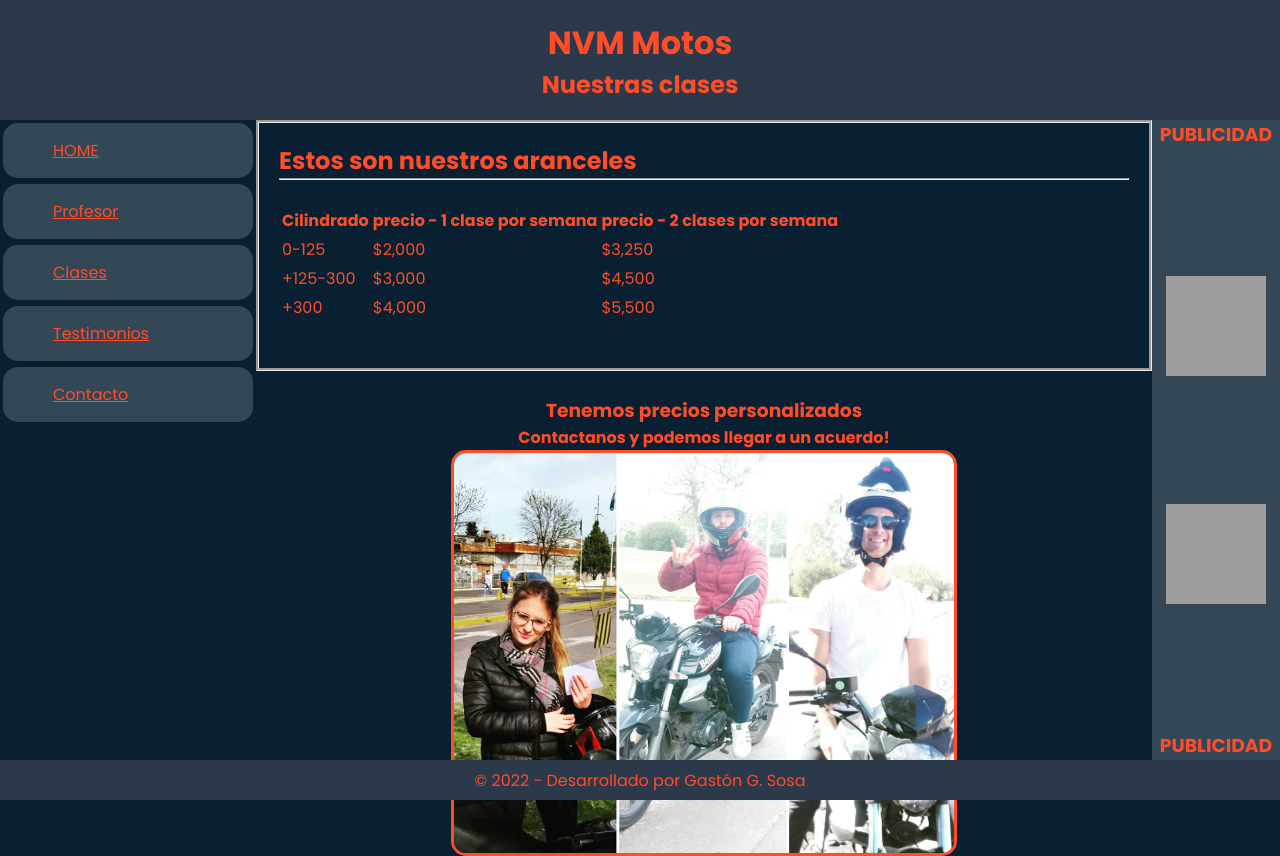
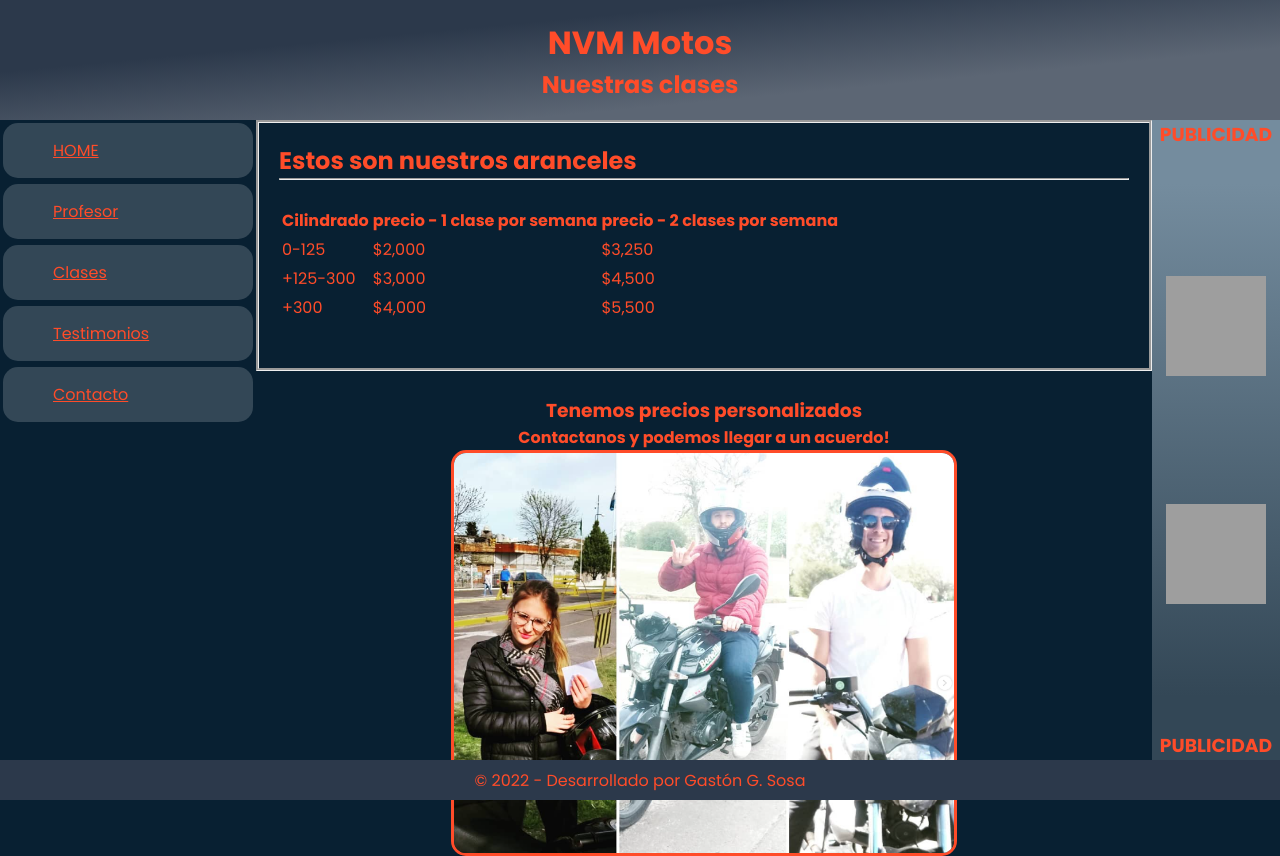
Before and after one commit to GastonGSosa/nvm_motos, a plain HTML site: page sections/clases.html in a window 1280 px wide. Drawn offline with Linux system fonts and the light colour scheme; grey boxes are pictures that could not be loaded.

Commit message:
Added gradients and animations

```diff
--- a/css/styles.css
+++ b/css/styles.css
@@ -354,20 +354,20 @@ html, body{
     height:100%;
 }
 header{
-    background-color: #2C394B;
+    background-image: linear-gradient( to right bottom,#2C394B 30%, #5c6674 70%);
     top: 0;
     display: flex;
     flex-flow: column nowrap;
     justify-content: center;
     align-items: center;
 }
-h1{
-    background-color: #2C394B;
+
+aside{
+    background-image: linear-gradient(to bottom, #748c9e 10%, #334756 90%);
 }
 
-aside{
-    background-color: #334756;
-}
+
+
 span{
     padding: 15px 50px 15px 50px;
     background-color: #334756;
@@ -379,6 +379,8 @@ span:hover{
     border: solid 3px;
     transition: border .1s;
     cursor: pointer;
+    background-image: radial-gradient(to right, #334756 65%, #1c2329 50%);
+    transition: .1s;
 }
 span:active{
     background-color: #334756;
@@ -427,6 +429,12 @@ footer{
     border-radius: 15px;
     border: solid;
 }
+
+.fotoMoto:hover {
+    transform: scale(1.2, 1.2) ;
+    transition: 1s;
+}
+
 .aranceles {
     padding: 20px;
     border: solid;
```
